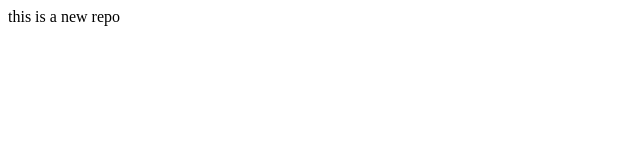
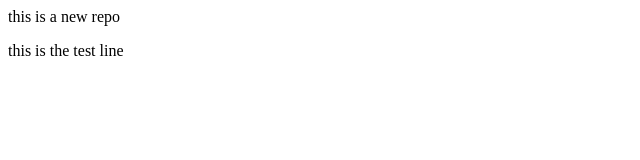
Before and after one commit to AshutoshKumar9911/LocalRepo, a plain HTML site: page index.html in a window 1280 px wide. Shown: the whole page, without its empty margins (0-640 px from the left). Drawn offline with Linux system fonts and the light colour scheme.

Commit message:
new line added

```diff
--- a/index.html
+++ b/index.html
@@ -1 +1,2 @@
 <p>this is a new repo</p>
+<p>this is the test line </p>
```
